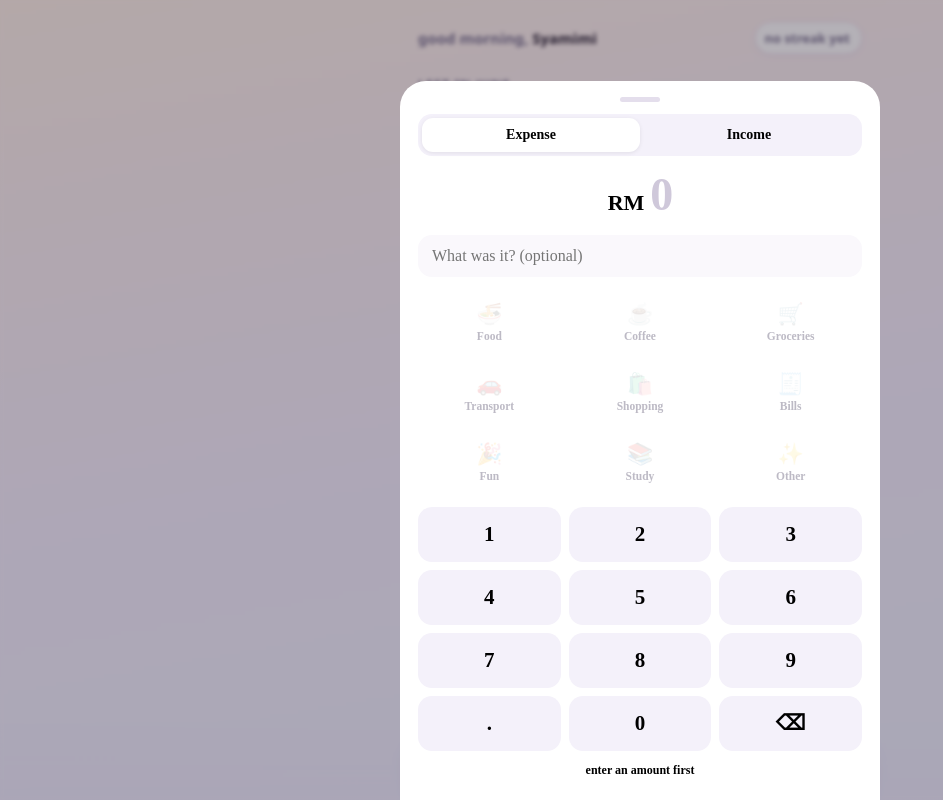
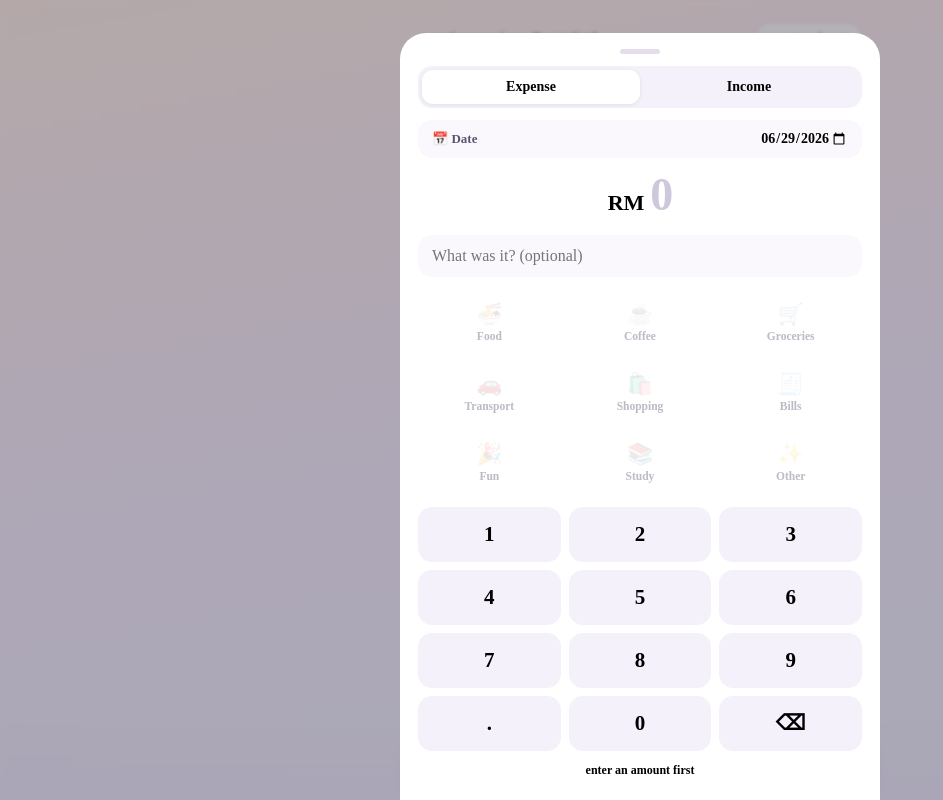
Before and after one commit to Zeltaelixir808/pocket-tracker, a plain HTML site: page index.html in a window 1280 px wide. Both pictures are taken after a click on the button "+ Add". Shown: the whole page, without its empty margins (0-943 px from the left). Drawn offline with Linux system fonts and the light colour scheme.

Commit message:
index.html

```diff
--- a/index.html
+++ b/index.html
@@ -112,6 +112,11 @@
   .pk-note{width:100%;border:1px solid var(--line);background:#FAF8FC;border-radius:14px;
     padding:12px 14px;font-size:16px;font-family:inherit;color:var(--ink);margin:8px 0 14px;outline:none;}
   .pk-note:focus{border-color:#D7CCF5;background:#fff;}
+  .pk-daterow{display:flex;align-items:center;justify-content:space-between;gap:10px;
+    border:1px solid var(--line);background:#FAF8FC;border-radius:14px;padding:10px 14px;margin-bottom:10px;}
+  .pk-datelabel{font-size:13px;font-weight:700;color:#5b5470;display:flex;align-items:center;gap:6px;}
+  .pk-dateinput{border:none;background:none;font-family:inherit;font-size:14px;font-weight:600;
+    color:var(--ink);text-align:right;outline:none;}
   .pk-chips{display:grid;grid-template-columns:repeat(3,1fr);gap:8px;margin-bottom:14px;}
   .pk-chip{display:flex;flex-direction:column;align-items:center;gap:3px;border:1.5px solid var(--line);
     background:#fff;border-radius:14px;padding:11px 4px;cursor:pointer;font-family:inherit;
@@ -181,6 +186,13 @@ function relDay(ts){
   return d.toLocaleDateString("en-MY", { day:"numeric", month:"short" });
 }
 const esc = (s) => String(s).replace(/[&<>"]/g, c => ({"&":"&amp;","<":"&lt;",">":"&gt;",'"':"&quot;"}[c]));
+const todayStr = () => { const d=new Date(); const p=n=>String(n).padStart(2,"0"); return d.getFullYear()+"-"+p(d.getMonth()+1)+"-"+p(d.getDate()); };
+function tsForDate(dateStr){
+  const sel = new Date(dateStr+"T00:00:00");
+  const now = new Date();
+  sel.setHours(now.getHours(), now.getMinutes(), now.getSeconds(), now.getMilliseconds());
+  return sel.getTime();
+}
 
 function compute(){
   const now = new Date();
@@ -270,14 +282,15 @@ function render(){
 }
 
 /* ── add sheet ── */
-let amountStr = "", noteVal = "", mode = "expense";
+let amountStr = "", noteVal = "", mode = "expense", dateVal = "";
 function openAdd(){
-  amountStr = ""; noteVal = ""; mode = "expense";
+  amountStr = ""; noteVal = ""; mode = "expense"; dateVal = todayStr();
   const scrim = document.createElement("div");
   scrim.className = "pk-scrim";
   scrim.innerHTML =
     '<div class="pk-sheet"><div class="pk-grab"></div>'+
     '<div class="pk-seg2"><button data-mode="expense" class="on">Expense</button><button data-mode="income">Income</button></div>'+
+    '<div class="pk-daterow"><span class="pk-datelabel">📅 Date</span><input type="date" class="pk-dateinput" id="dateInput" value="'+dateVal+'" max="'+todayStr()+'" /></div>'+
     '<div class="pk-amtbox"><span class="cur">'+CUR+'</span><span class="val ph" id="amtVal">0</span></div>'+
     '<input class="pk-note" id="noteInput" placeholder="What was it? (optional)" maxlength="40" />'+
     '<div class="pk-chips" id="chips"></div>'+
@@ -288,6 +301,7 @@ function openAdd(){
 
   scrim.addEventListener("click", e=>{ if (e.target===scrim) closeAdd(scrim); });
   scrim.querySelector("#noteInput").addEventListener("input", e=> noteVal = e.target.value);
+  scrim.querySelector("#dateInput").addEventListener("change", e=> dateVal = e.target.value || todayStr());
   scrim.querySelectorAll("[data-key]").forEach(b=> b.onclick = ()=>{ press(b.dataset.key); updateSheet(scrim); });
   scrim.querySelectorAll("[data-mode]").forEach(b=> b.onclick = ()=>{
     mode = b.dataset.mode;
@@ -332,7 +346,8 @@ function updateSheet(scrim){
 function commit(cat, scrim){
   const amt = parseFloat(amountStr || "0");
   if (!(amt>0)) return;
-  txns.unshift({ id: Date.now()+"-"+Math.random().toString(36).slice(2,6), amount: amt, cat, type: mode, note: noteVal.trim(), ts: Date.now() });
+  const ts = tsForDate(dateVal || todayStr());
+  txns.unshift({ id: Date.now()+"-"+Math.random().toString(36).slice(2,6), amount: amt, cat, type: mode, note: noteVal.trim(), ts });
   save(); closeAdd(scrim); render();
 }
 
```
